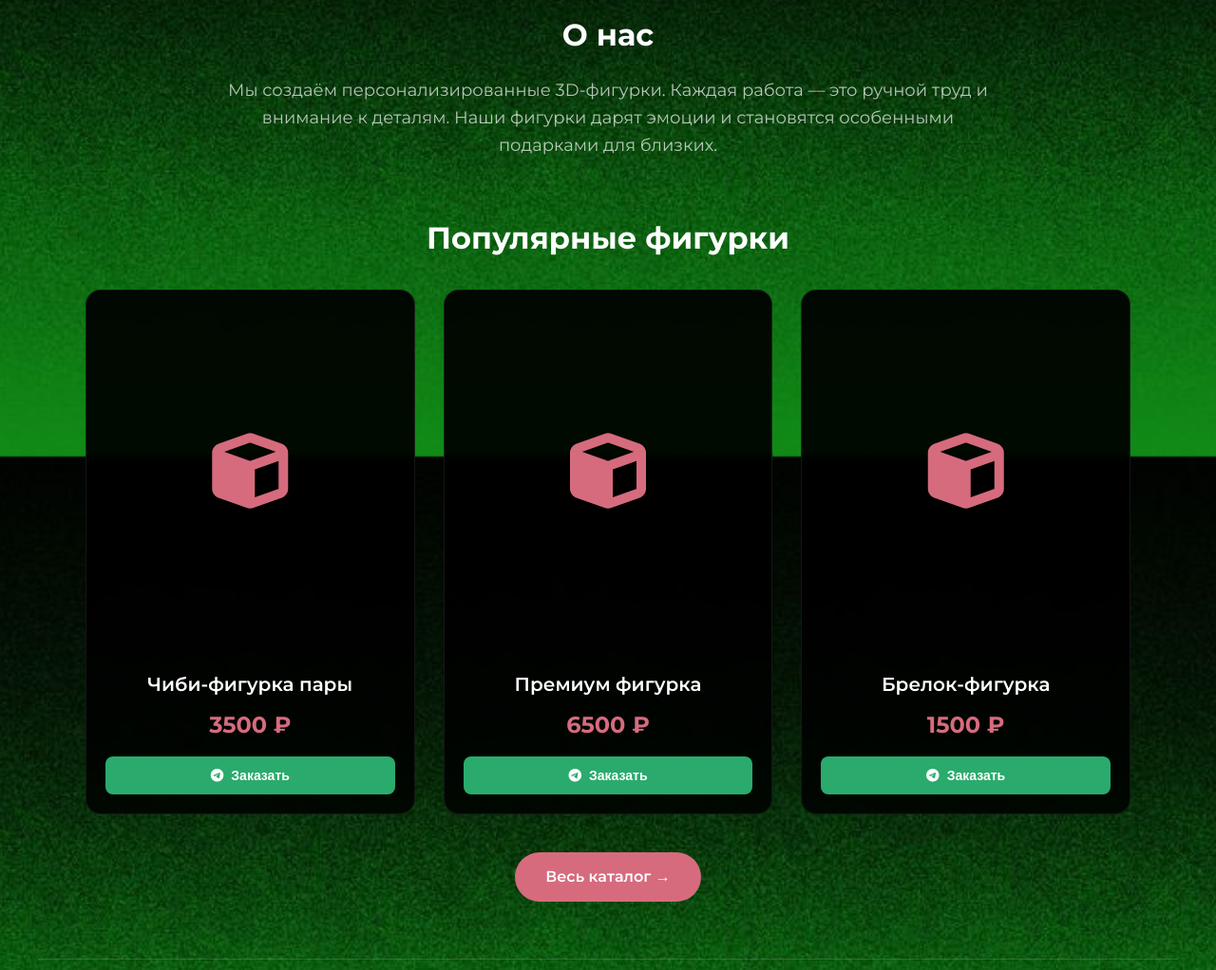
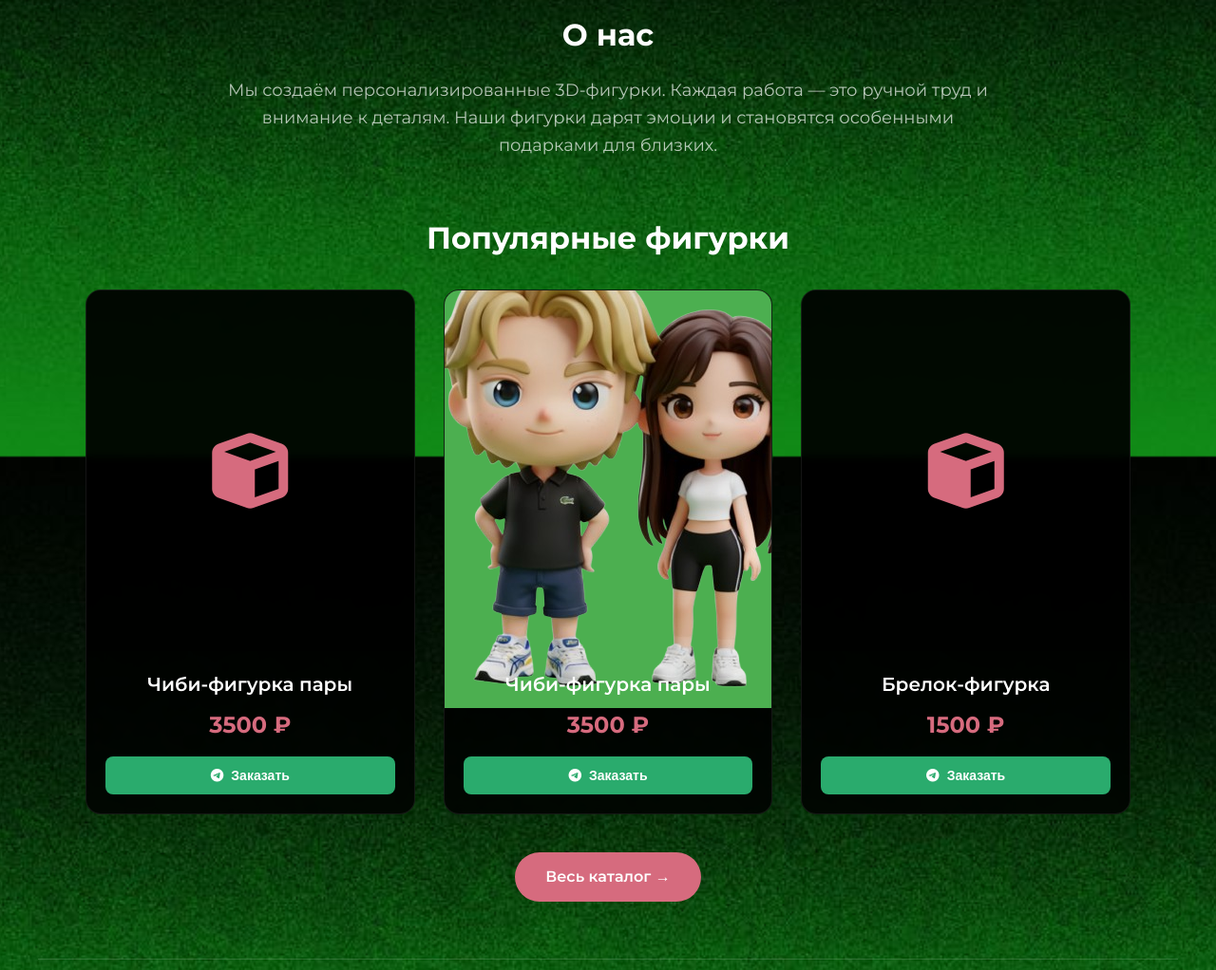
Before and after one commit to firsovak-hash/store, a Flask app: page / in a window 1280 px wide. Shown: the part 1119-2141 px from the top of the page at 95% size. Run offline with Flask 3, Linux system fonts and the light colour scheme.

Commit message:
Update index.html

```diff
--- a/templates/index.html
+++ b/templates/index.html
@@ -51,14 +51,15 @@
         </div>
     </div>
     <!-- Премиум (id=4) -->
+    <!-- Чиби-фигурка пары (id=1) -->
     <div class="product-card">
-        <div class="product-card-image" onclick="openModal('4')">
-            <i class="fas fa-cube"></i>
-        </div>
+        <div class="product-card-image" onclick="openModal('1')">
+            <img src="/static/images/seedream-4.0_сгенерируй_рядом_с_человеком_девочку_в_тако-0-removebg-preview.png" alt="Чиби-фигурка пары" class="product-img">
+         </div>
         <div class="product-card-info">
-            <h3>Премиум фигурка</h3>
-            <p class="product-card-price">6500 ₽</p>
-            <button class="card-order-btn" onclick="orderInTelegram('Премиум фигурка')">
+            <h3>Чиби-фигурка пары</h3>
+            <p class="product-card-price">3500 ₽</p>
+            <button class="card-order-btn" onclick="orderInTelegram('Чиби-фигурка пары')">
                 <i class="fab fa-telegram"></i> Заказать
             </button>
         </div>
```
